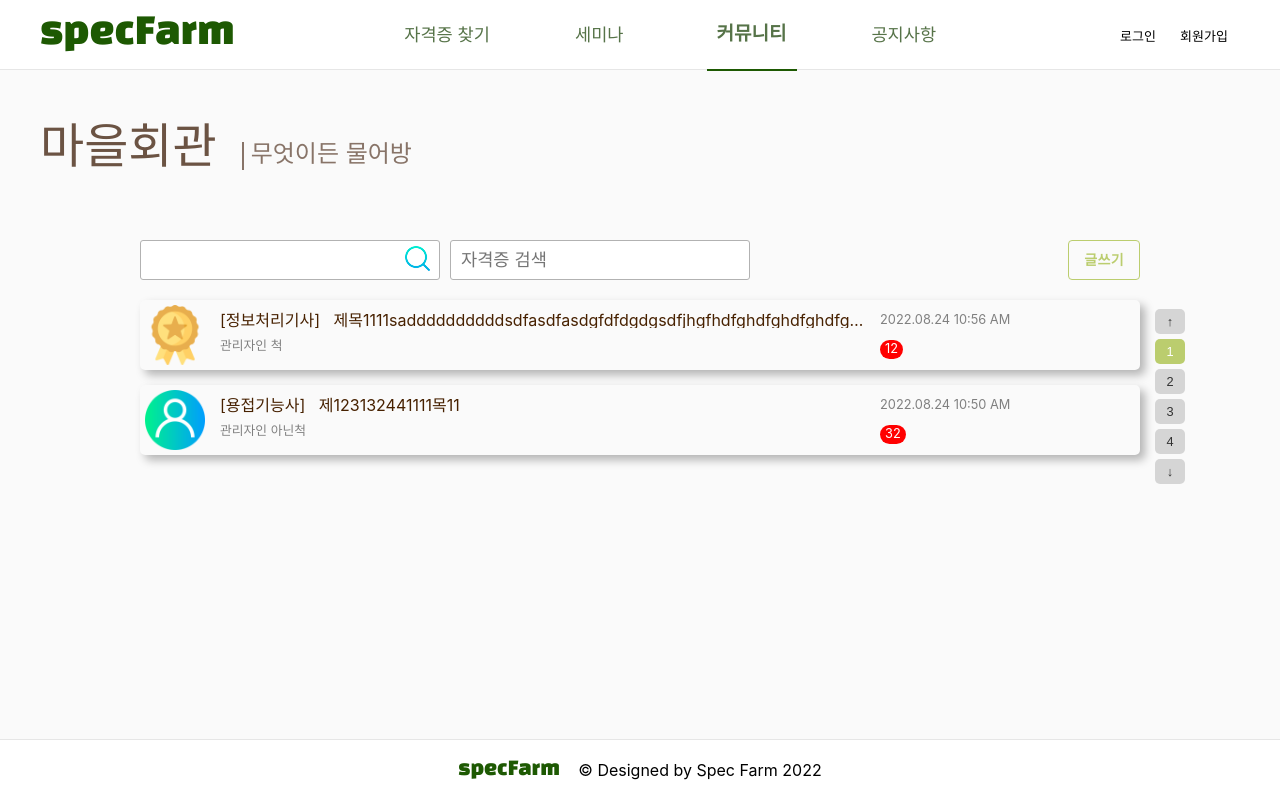
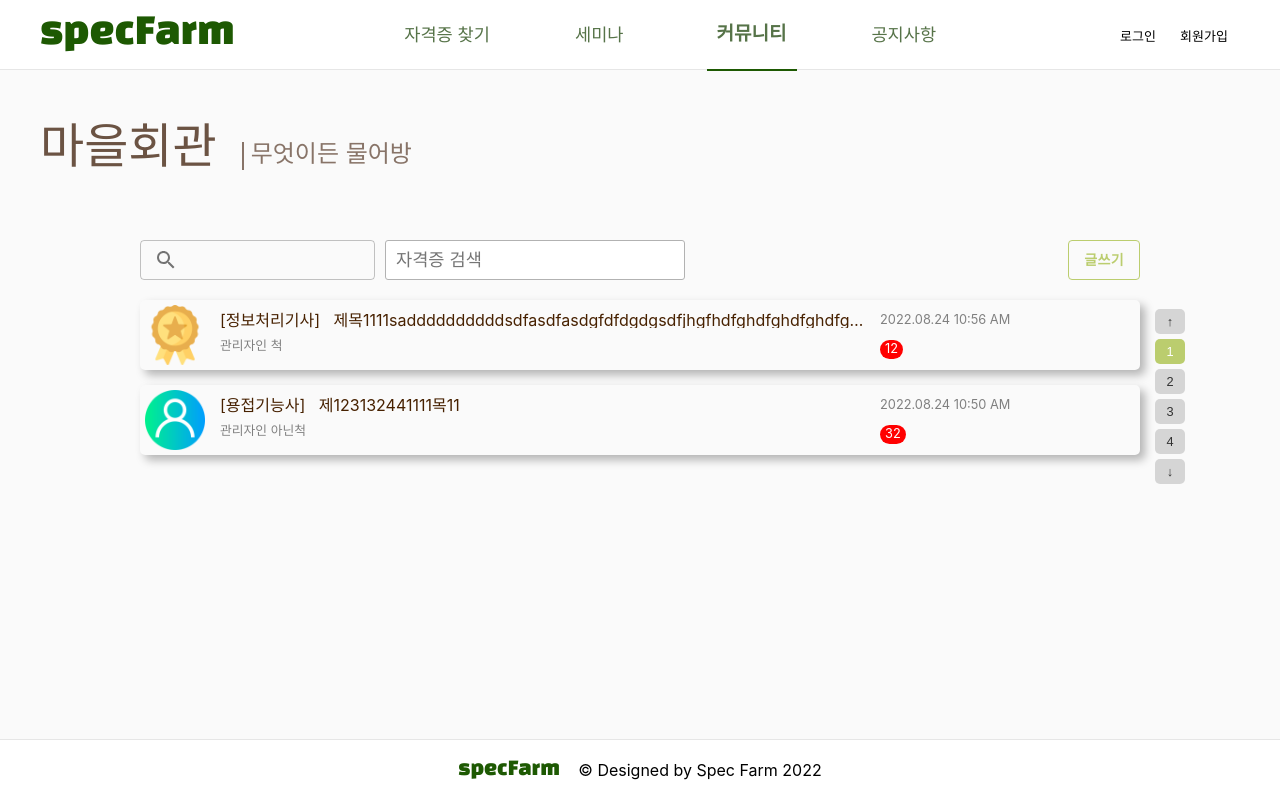
Before and after one commit to sying012/specFarm, a React (Create React App) app in the folder src/main/frontend/: page /community/ask in a window 1280 px wide. Built offline with nearby package versions, Linux system fonts and the light colour scheme; a web font is replaced by a local one.

Commit message:
ask,notice

```diff
--- a/src/main/frontend/src/components/ask/AskContent.js
+++ b/src/main/frontend/src/components/ask/AskContent.js
@@ -4,7 +4,8 @@ import searchIcon from "../../images/loupe.png";
 import { useRef } from "react";
 import { NavLink } from "react-router-dom";
 import Pagenation from "./Pagenation";
-import { Button } from "@mui/material";
+import { Button, TextField } from "@mui/material";
+import SearchIcon from "@mui/icons-material/Search";
 
 const AskContent = ({ asks }) => {
   const certList = useRef();
@@ -17,14 +18,15 @@ const AskContent = ({ asks }) => {
       <div id="boardTop">
         <div id="searchBar">
           <form id="keywordSearchBar" action="">
-            <input
-              type="text"
-              name="searchKeyword"
-              style={{ fontSize: "1.1rem", paddingLeft: "10px" }}
-            />
-            <button id="search" type="submit">
-              <img src={searchIcon} alt="" style={{ width: "100%" }} />
-            </button>
+            <TextField
+              id="outlined-search"
+              type="search"
+              InputProps={{
+                startAdornment: <SearchIcon color="action" />,
+                styles: { fontFamily: "Hahmlet" },
+              }}
+              size="small"
+            ></TextField>
           </form>
           <form id="certSearchBar" action="">
             <input
--- a/src/main/frontend/src/components/notice/NoticeList.js
+++ b/src/main/frontend/src/components/notice/NoticeList.js
@@ -36,7 +36,7 @@ const NoticeList = () => {
         <Button
           className="askRegButton"
           variant="outlined"
-          onClick={() => (window.location = "./notice/write")}
+          onClick={() => (window.location = "./cs/write")}
         >
           글쓰기
         </Button>
@@ -78,7 +78,7 @@ export const NoticeListItem = ({ notice }) => (
   <tr>
     <td className="noticeNo">{notice.id}</td>
     <td className="noticeTitle">
-      <Link to={"/notice/1"}>{notice.noticeTitle}</Link>
+      <Link to={"/cs/1"}>{notice.noticeTitle}</Link>
     </td>
     <td className="noticeDate">{notice.noticeRegDate}</td>
   </tr>
--- a/src/main/frontend/src/styles/ask/ask.css
+++ b/src/main/frontend/src/styles/ask/ask.css
@@ -34,7 +34,6 @@ div#content{
 form#keywordSearchBar{
     position: relative;
     display: flex;
-    width: 300px;
 }
 
 #container #searchBar input[type="text"]:focus-visible{
```
